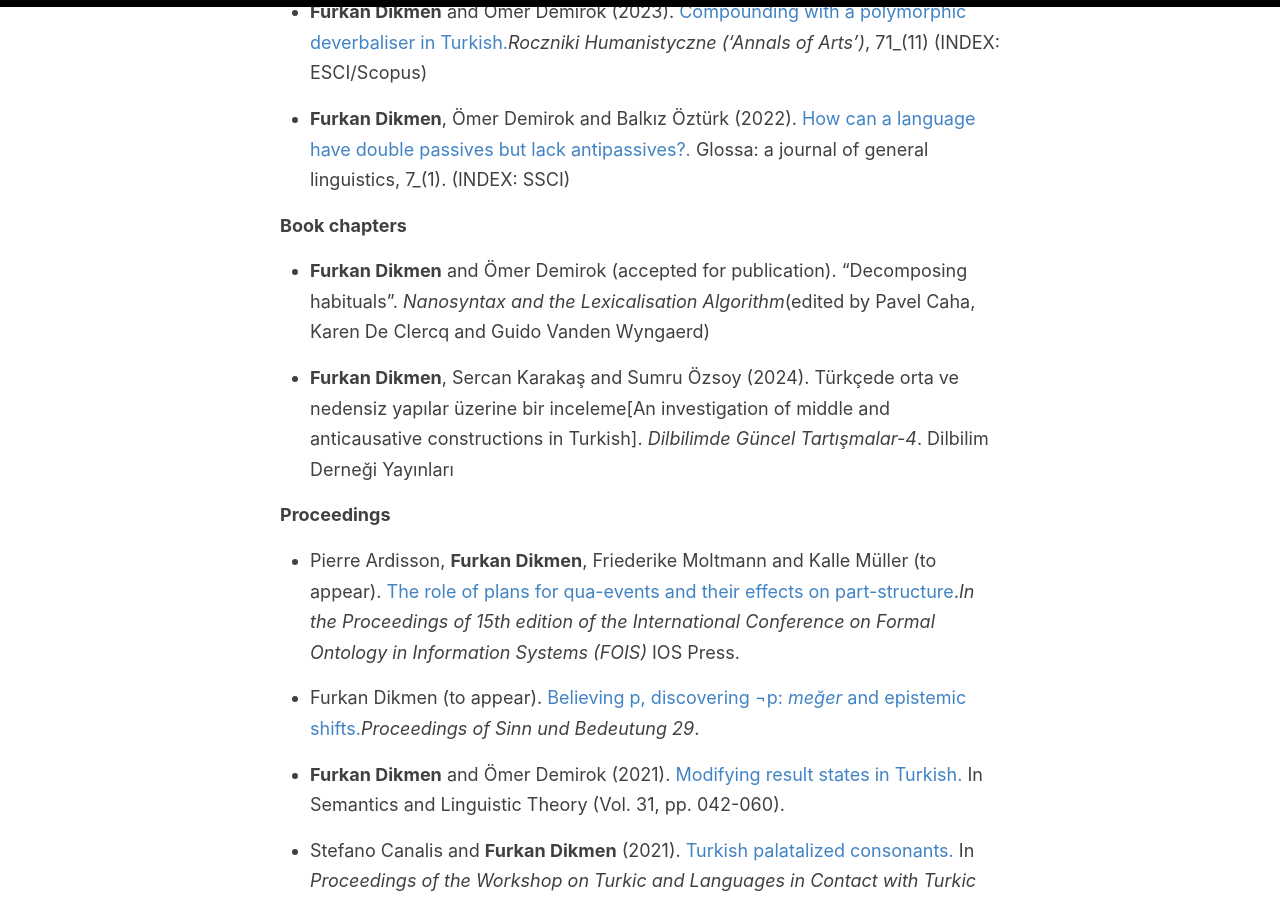
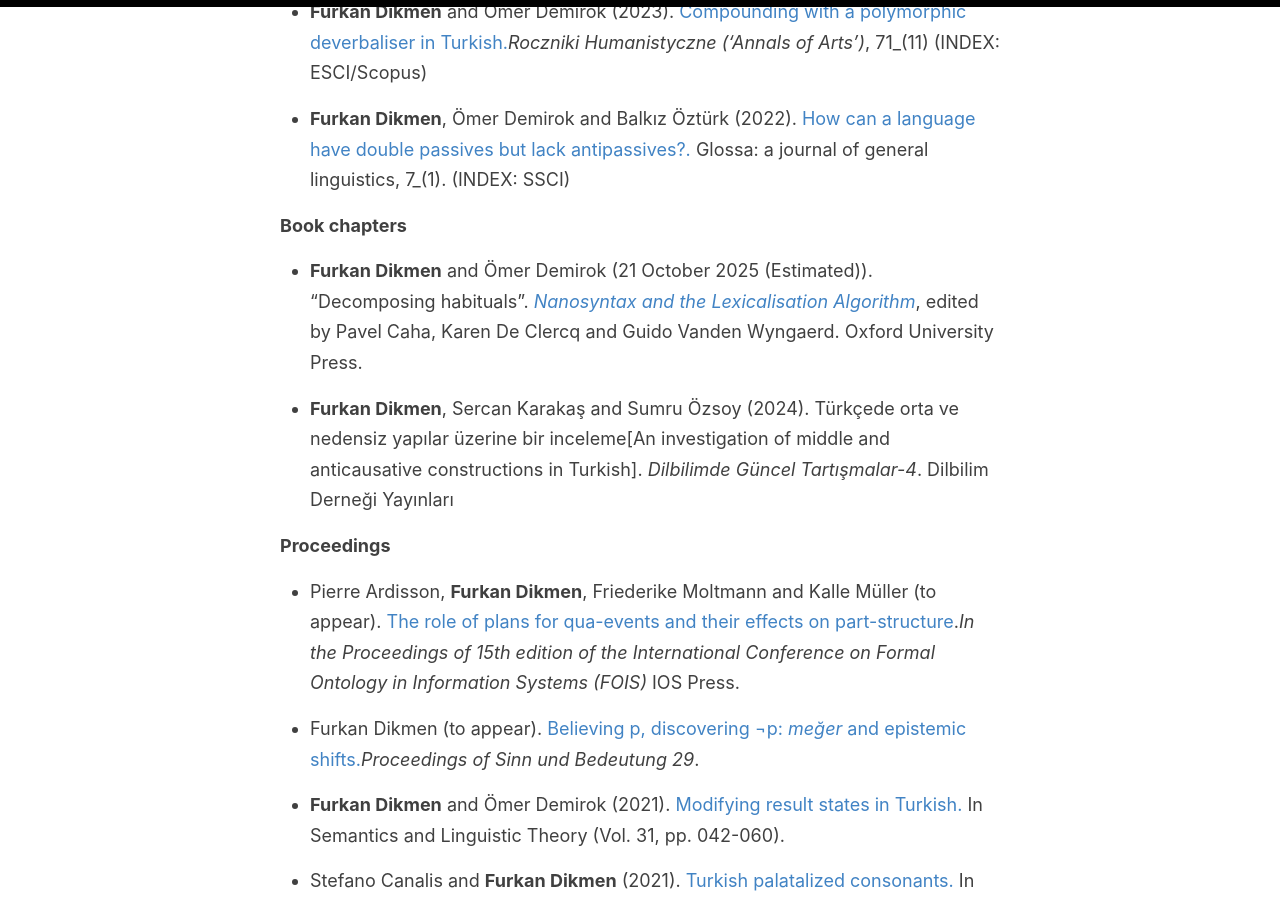
Before and after one commit to furkandikmen/furkandikmen.github.io, a Jekyll site: the page built from _pages/publications.md, in a window 1280 px wide and 900 px high, scrolled down 674 px. Built offline with Jekyll 4.4.1, drawn with Linux system fonts in a browser that asks for light colours.

Commit message:
Update publications.md

```diff
--- a/_pages/publications.md
+++ b/_pages/publications.md
@@ -19,7 +19,7 @@ permalink: /publications/
 
 **Book chapters**
 
-- **Furkan Dikmen** and Ömer Demirok (accepted for publication). "Decomposing habituals". _Nanosyntax and the Lexicalisation Algorithm_(edited by Pavel Caha, Karen De Clercq and Guido Vanden Wyngaerd)
+- **Furkan Dikmen** and Ömer Demirok (21 October 2025 (Estimated)). "Decomposing habituals". [_Nanosyntax and the Lexicalisation Algorithm_](https://global.oup.com/academic/product/nanosyntax-and-the-lexicalization-algorithm-9780198947134?cc=fr&lang=en&#){:target="_blank" rel="noopener noreferrer"}, edited by Pavel Caha, Karen De Clercq and Guido Vanden Wyngaerd. Oxford University Press.
 
 - **Furkan Dikmen**, Sercan Karakaş and Sumru Özsoy (2024). Türkçede orta ve nedensiz yapılar üzerine bir inceleme[An investigation of middle and anticausative constructions in Turkish]. _Dilbilimde Güncel Tartışmalar-4_. Dilbilim Derneği Yayınları
 
```
